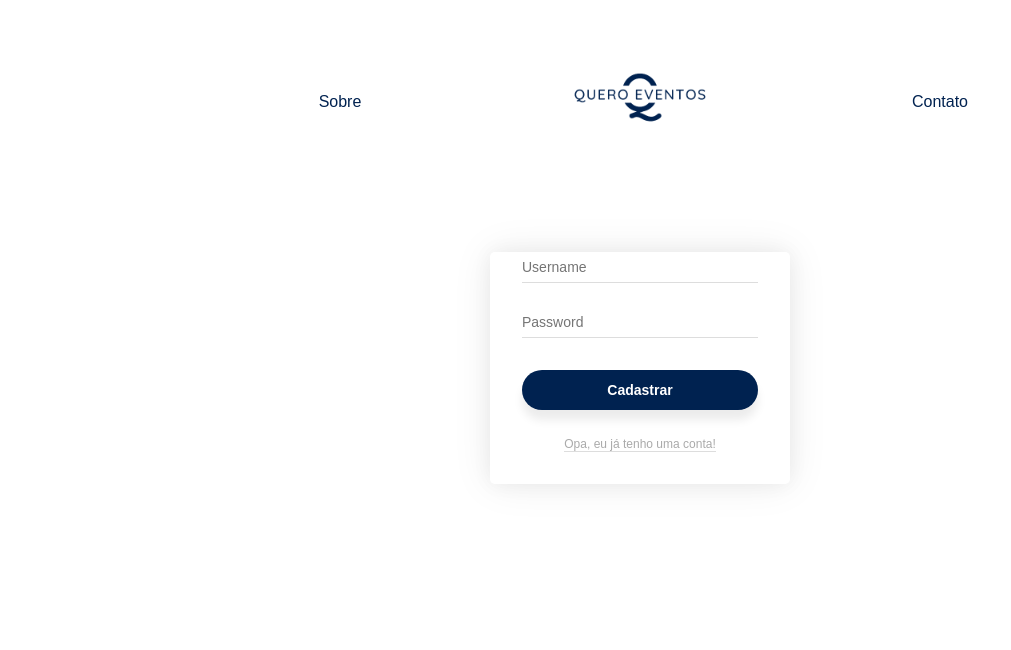
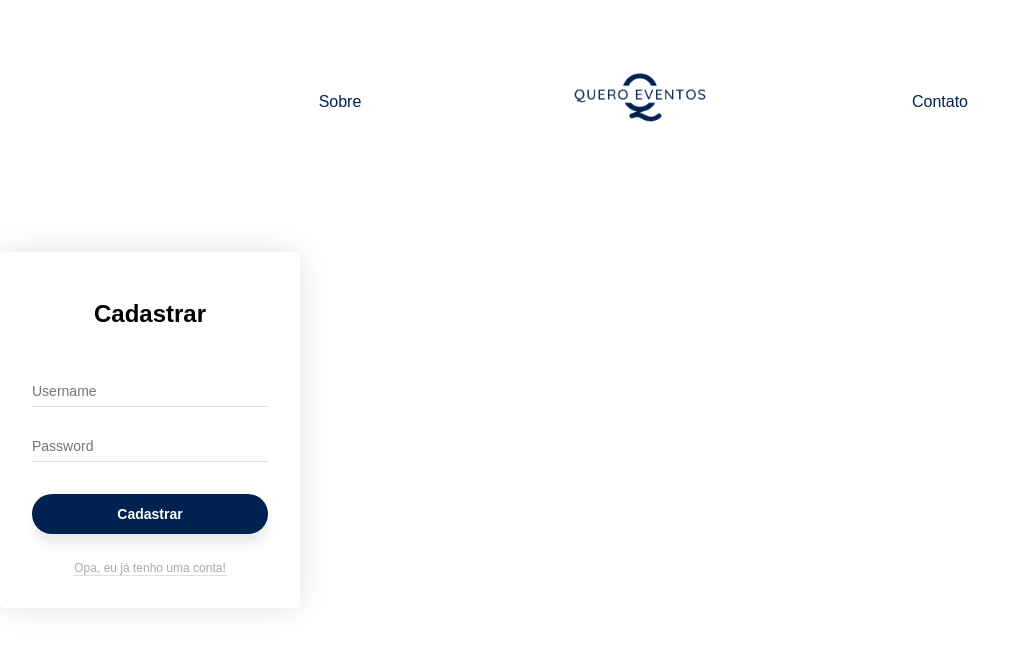
Before and after one commit to luisgmfarias/quero-eventos, a React (Create React App) app: page / in a window 1280 px wide. Shown: the top 650 px of the page, without its empty margins (0-1011 px from the left). Built offline with nearby package versions, Linux system fonts and the light colour scheme.

Commit message:
Card components

```diff
--- a/src/components/Card/Card.js
+++ b/src/components/Card/Card.js
@@ -1,8 +1,15 @@
 import React from "react";
-import { CardWrapper } from "./styles";
+import { CardContainer, CardHeader, CardHeading } from "./styles";
 
-const Card = ({ children }) => {
-  return <CardWrapper>{children}</CardWrapper>;
+const Card = ({ children, header }) => {
+  return (
+    <CardContainer>
+      <CardHeader>
+        <CardHeading>{header}</CardHeading>
+      </CardHeader>
+      {children}
+    </CardContainer>
+  );
 };
 
 export default Card;
--- a/src/components/Card/styles.js
+++ b/src/components/Card/styles.js
@@ -1,10 +1,20 @@
-import styled from 'styled-components';
+import styled from "styled-components";
 
-export const CardWrapper = styled.div`
+export const CardContainer = styled.div`
   overflow: hidden;
+  width: 300px;
+  box-shadow: 0 0 20px rgba(0, 0, 0, 0.05), 0 0px 40px rgba(0, 0, 0, 0.08);
+  border-radius: 5px;
   padding: 0 0 32px;
-  margin: 48px auto 0;
-  width: 300px;
-  box-shadow: 0 0 20px rgba(0, 0, 0, .05), 0 0px 40px rgba(0, 0, 0, .08);
-  border-radius: 5px;
-`
+`;
+
+export const CardHeader = styled.header`
+  padding-top: 32px;
+  padding-bottom: 32px;
+`;
+
+export const CardHeading = styled.h1`
+  font-size: 24px;
+  font-weight: bold;
+  text-align: center;
+`;
```
